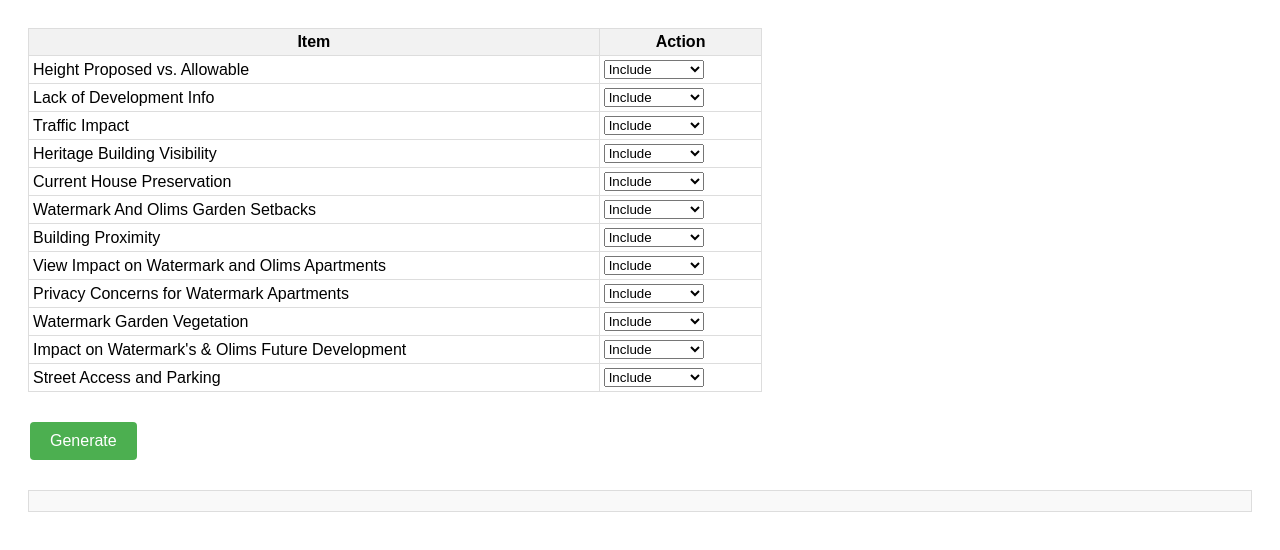
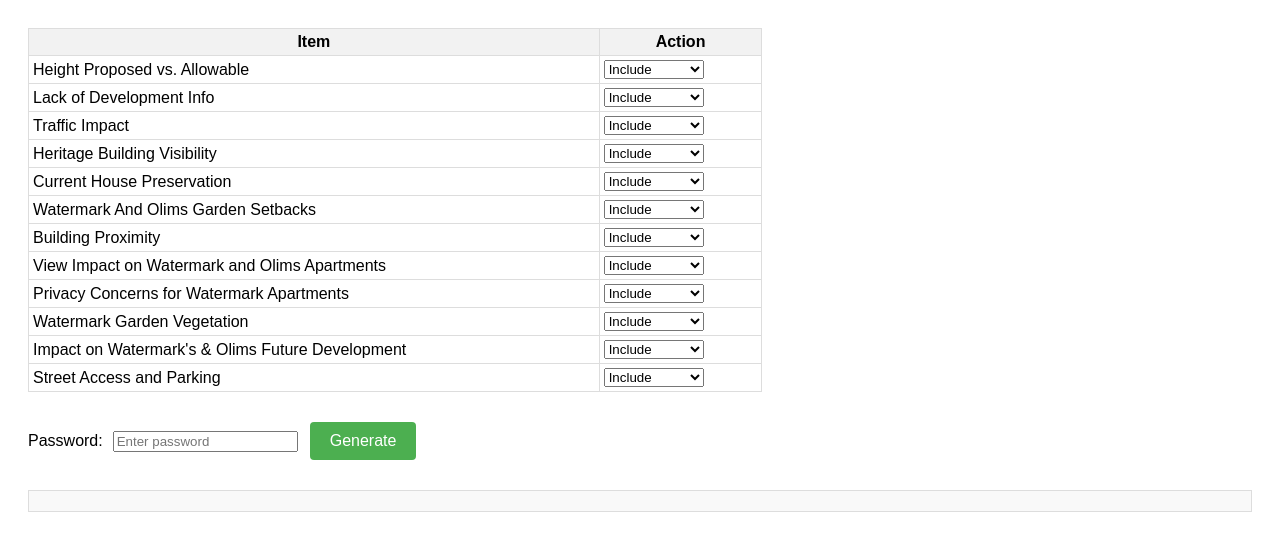
Before and after one commit to cleen/submission, a plain HTML site: page index.html in a window 1280 px wide. Drawn offline with Linux system fonts and the light colour scheme.

Commit message:
Update index.html

```diff
--- a/index.html
+++ b/index.html
@@ -10,7 +10,11 @@
             font-family: Arial, sans-serif;
             padding: 20px;
         }
-
+	.input-container {
+            display: flex;
+            align-items: center;
+            gap: 10px;
+        }
         table {
             width: 60%;
             border-collapse: collapse;
@@ -63,7 +67,12 @@
     </tbody>
 </table>
 
-<button onclick="generateSubmission()">Generate</button>
+<div class="input-container">
+    <label for="password">Password:</label>
+    <input type="password" id="password" placeholder="Enter password">
+    <button onclick="generateSubmission()">Generate</button>
+	<span id='log'></span>
+</div>
 
 <div id="output">
     <!-- Generated submission will appear here -->
@@ -272,6 +281,14 @@ function getRandomHello() {
     });
 
     function generateSubmission() {
+
+	const password = document.getElementById("password").value;
+
+        if (!password.toLowerCase().includes("pixley")) {
+            document.getElementById("log").innerHTML = "incorrect password. (hint: street)";
+            return;
+        }
+
         let submission = getRandomHello()+"\n\n";
 
         shuffle(items);
```
